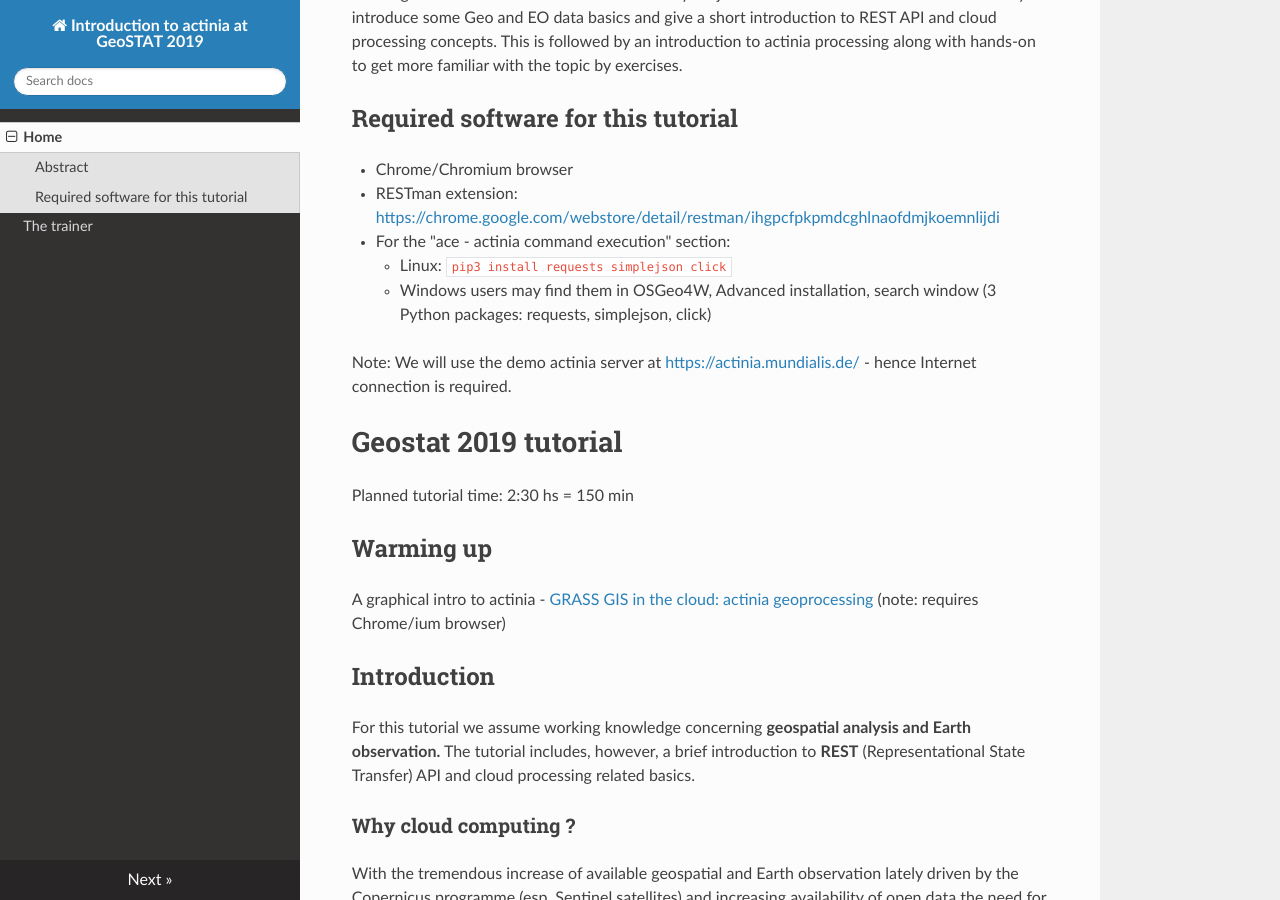
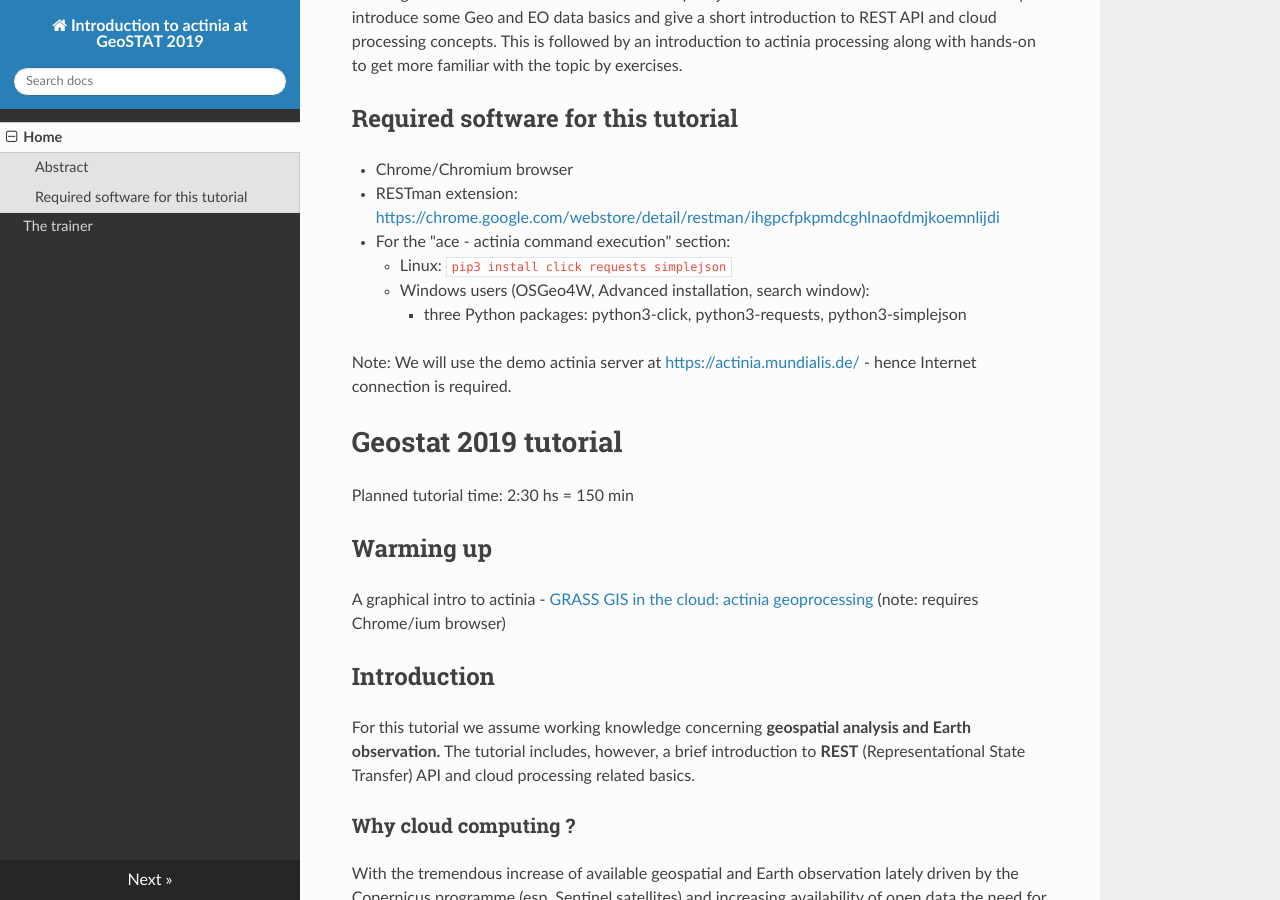
Before and after one commit to actinia-org/actinia-introduction, an MkDocs documentation site: the page built from docs/index.md, in a window 1280 px wide and 900 px high, scrolled down 498 px. Built offline with MkDocs 1.6.1, drawn with Linux system fonts in a browser that asks for light colours; nearby versions of some CDN libraries; some of the changed text lies outside the part shown.

Commit message:
fix require packages

````diff
--- a/docs/index.md
+++ b/docs/index.md
@@ -15,8 +15,9 @@ Actinia ([https://actinia.mundialis.de/)](https://actinia.mundialis.de/)) is an
 * Chrome/Chromium browser
 * RESTman extension: [https://chrome.google.com/webstore/detail/restman/ihgpcfpkpmdcghlnaofdmjkoemnlijdi](https://chrome.google.com/webstore/detail/restman/ihgpcfpkpmdcghlnaofdmjkoemnlijdi)
 * For the "ace - actinia command execution" section:
-    * Linux: `pip3 install requests simplejson click`
-    * Windows users may find them in OSGeo4W, Advanced installation, search window (3 Python packages: requests, simplejson, click)
+    * Linux: `pip3 install click requests simplejson`
+    * Windows users (OSGeo4W, Advanced installation, search window):
+        * three Python packages: python3-click, python3-requests, python3-simplejson
 
 Note: We will use the demo actinia server at [https://actinia.mundialis.de/](https://actinia.mundialis.de/) - hence Internet connection is required.
 
@@ -380,9 +381,9 @@ Note: Since we want to do cloud computing, the full location would not be needed
 
 In case not yet present on the system, the following Python libraries are needed:
 
-```bash
-pip3 install requests simplejson click
-```
+* Linux: `pip3 install click requests simplejson`
+* Windows users (OSGeo4W, Advanced installation, search window):
+    * three Python packages: python3-click, python3-requests, python3-simplejson
 
 
 Now follow the instructions in
````
